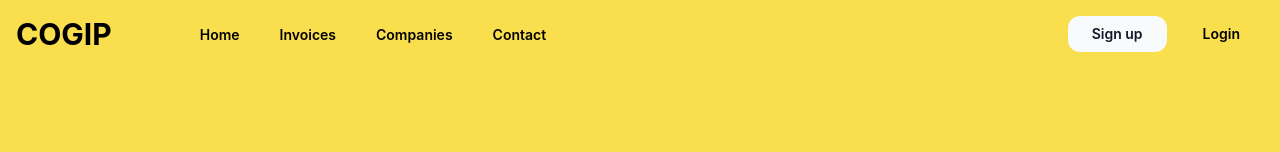
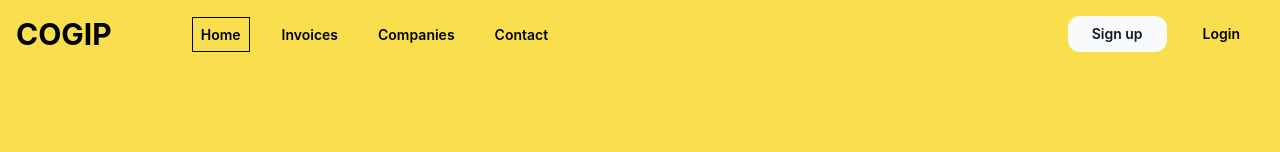
Before and after one commit to antoinel74/COGIP, a React (Vite) app: page / in a window 1280 px wide. Shown: the top 152 px of the page. Built offline with nearby package versions, Linux system fonts and the light colour scheme; no server answers.

Commit message:
show active view on navbar

```diff
--- a/src/components/Navbar.jsx
+++ b/src/components/Navbar.jsx
@@ -1,7 +1,8 @@
 import React, { useState } from "react";
-import { Link } from "react-router-dom";
+import { Link, useLocation } from "react-router-dom";
 
 export const Navbar = () => {
+  const location = useLocation();
   const [isMenuOpen, setIsMenuOpen] = useState(false);
 
   const toggleMenu = () => {
@@ -15,17 +16,24 @@ export const Navbar = () => {
     { link: "/contacts", text: "Contact" },
   ];
 
+  /*  STYLE SWITCH FOR SIDE MENU  */
   const toggleStyles = isMenuOpen
     ? "mb-1 hover:border-r-4 border-[#f9de4e] flex items-center p-4 hover:bg-gray-100 hover:text-gray-600 rounded"
     : "text-sm p-2";
 
-  const renderedMenuItems = menuItems.map((item, index) => (
-    <li key={index}>
-      <Link to={item.link} className={toggleStyles}>
-        {item.text}
-      </Link>
-    </li>
-  ));
+  /* SHOW ACTIVE VIEW */
+  const renderedMenuItems = menuItems.map((item, index) => {
+    const isActive = location.pathname === item.link && !isMenuOpen;
+    const activeStyles = isActive ? "border border-black" : "";
+
+    return (
+      <li key={index}>
+        <Link to={item.link} className={`${toggleStyles} ${activeStyles}`}>
+          {item.text}
+        </Link>
+      </li>
+    );
+  });
 
   return (
     <div>
--- a/src/views/ErrorPage.jsx
+++ b/src/views/ErrorPage.jsx
@@ -11,8 +11,8 @@ export default function ErrorPage() {
       <Navbar />
       <Divider />
       <div className="mt-24 flex flex-col gap-2 justify-center items-center">
-        <h1>Oops!</h1>
-        <p>Oh no bibou ץ An unexepcted error has occured</p>
+        <h1 className="font-semibold">Oops!</h1>
+        <p>It seems like something has gone wrong..</p>
         <p>
           <i>{error.statusText || error.message}</i>
         </p>
```
